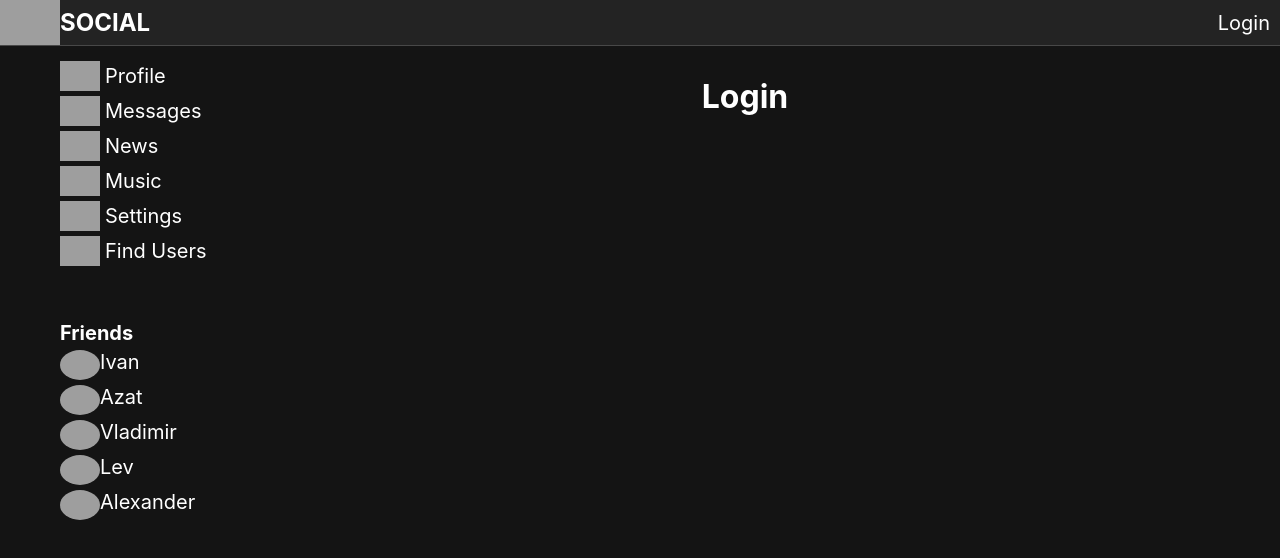
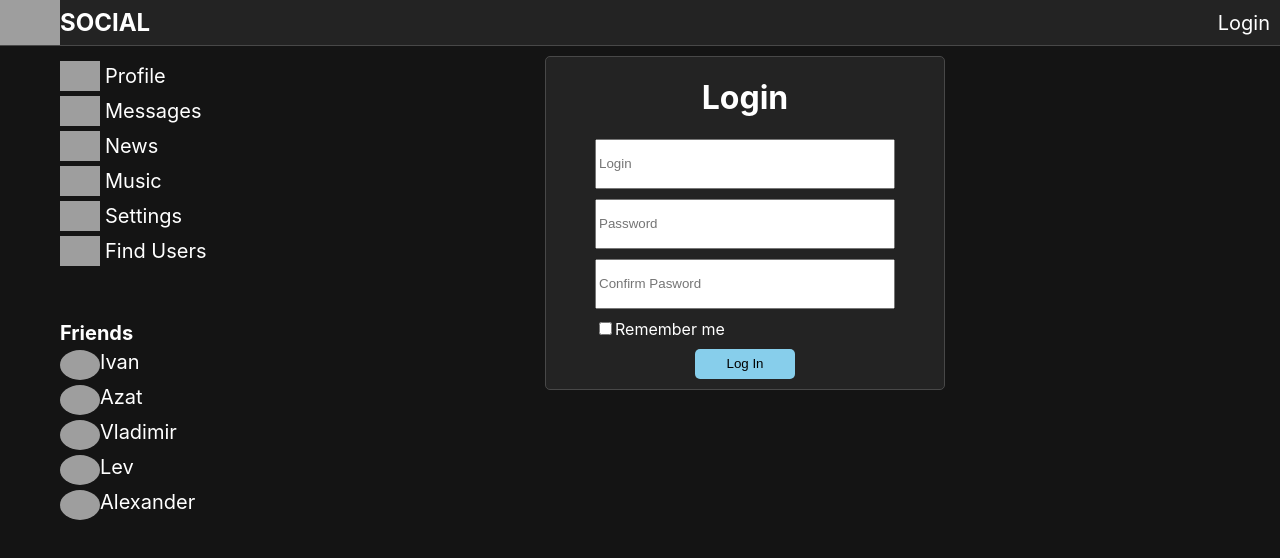
Before and after one commit to KrilovIvan/SocialNetwork, a React (Create React App) app: page /login in a window 1280 px wide. Shown: the top 558 px of the page. Built offline with nearby package versions, Linux system fonts and the light colour scheme; no server answers; grey boxes are pictures that could not be loaded.

Commit message:
Create Login form and validation

```diff
--- a/package.json
+++ b/package.json
@@ -8,6 +8,7 @@
     "@testing-library/react": "^13.2.0",
     "@testing-library/user-event": "^13.5.0",
     "axios": "^0.27.2",
+    "formik": "^2.2.9",
     "react": "^18.1.0",
     "react-dom": "^18.1.0",
     "react-redux": "^8.0.2",
@@ -15,7 +16,8 @@
     "react-scripts": "5.0.1",
     "redux": "^4.2.0",
     "redux-thunk": "^2.4.1",
-    "web-vitals": "^2.1.4"
+    "web-vitals": "^2.1.4",
+    "yup": "^0.32.11"
   },
   "scripts": {
     "start": "react-scripts start",
--- a/src/components/Login/Login.jsx
+++ b/src/components/Login/Login.jsx
@@ -1,9 +1,134 @@
 import React from "react";
 import s from "./Login.module.css";
+import { Formik } from "formik";
+import * as yup from "yup";
+const LoginForm = () => {
+  const validationSchema = yup.object().shape({
+    login: yup
+      .string()
+      .typeError("Должно быть строкой")
+      .required("Обязательно для заполнения"),
+    password: yup
+      .string()
+      .typeError("Должно быть строкой")
+      .required("Обязательно для заполнения"),
+    confirmPasword: yup
+      .string()
+      .oneOf([yup.ref("password")], "Пароли не совпадают!")
+      .required("Обязательно для заполнения"),
+  });
+
+  return (
+    <Formik
+      initialValues={{
+        login: "",
+        password: "",
+        confirmPasword: "",
+        isRemember: false,
+      }}
+      validateOnBlur
+      onSubmit={(values) => {
+        console.log(values);
+      }}
+      validationSchema={validationSchema}
+    >
+      {({
+        values,
+        errors,
+        touched,
+        handleChange,
+        handleBlur,
+        isValid,
+        handleSubmit,
+        dirty,
+      }) => {
+        return (
+          <div className={s.formContaner}>
+            <div>
+              <div>
+                <input
+                  type="text"
+                  name="login"
+                  onChange={handleChange}
+                  onBlur={handleBlur}
+                  value={values.login}
+                  className={s.box}
+                  placeholder="Login"
+                />
+              </div>
+              {touched.login && errors.login && (
+                <span className={s.error}>{errors.login}</span>
+              )}
+            </div>
+
+            <div>
+              <div>
+                <input
+                  type="password"
+                  name="password"
+                  onChange={handleChange}
+                  onBlur={handleBlur}
+                  value={values.password}
+                  className={s.box}
+                  placeholder="Password"
+                />
+              </div>
+              {touched.password && errors.password && (
+                <span className={s.error}>{errors.password}</span>
+              )}
+            </div>
+
+            <div>
+              <div>
+                <input
+                  type="password"
+                  name="confirmPasword"
+                  onChange={handleChange}
+                  onBlur={handleBlur}
+                  value={values.confirmPasword}
+                  className={s.box}
+                  placeholder="Confirm Pasword"
+                />
+              </div>
+              {touched.confirmPasword && errors.confirmPasword && (
+                <span className={s.error}>{errors.confirmPasword}</span>
+              )}
+            </div>
+
+            <div className={s.checkCont}>
+              <div>
+                <input
+                  className={s.checkbox}
+                  type={"checkbox"}
+                  name="isRemember"
+                  onChange={handleChange}
+                />
+                Remember me
+              </div>
+            </div>
+
+            <button
+              disabled={!isValid && !dirty}
+              type="submit"
+              onClick={handleSubmit}
+              className={s.button}
+            >
+              Log In
+            </button>
+          </div>
+        );
+      }}
+    </Formik>
+  );
+};
+
 export const Login = (props) => {
   return (
-    <div className={s.loginContaner}>
-      <h1>Login</h1>
+    <div className={s.contaner}>
+      <div className={s.loginContaner}>
+        <h1>Login</h1>
+        <LoginForm />
+      </div>
     </div>
   );
 };
--- a/src/components/Login/Login.module.css
+++ b/src/components/Login/Login.module.css
@@ -1,10 +1,59 @@
+.contaner {
+  display: flex;
+  flex-direction: column;
+  align-items: center;
+}
+
 .loginContaner {
   display: flex;
+  flex-direction: column;
   justify-content: center;
   align-items: center;
-  /* color: white; */
+  background-color: #232323;
+  border: solid #484848 1px;
+  border-radius: 5px;
+  width: 400px;
+  height: max-content;
+  padding-bottom: 10px;
 }
 
 .loginContaner h1 {
   color: white;
 }
+
+.formContaner {
+  display: flex;
+  flex-direction: column;
+  gap: 10px;
+  align-items: center;
+  justify-content: center;
+}
+
+.box {
+  width: 300px;
+  height: 50px;
+}
+
+.checkCont {
+  display: flex;
+  color: white;
+  align-items: flex-start;
+  width: 300px;
+}
+
+.button {
+  width: 100px;
+  height: 30px;
+  color: black;
+  background: skyblue;
+  border: none;
+  border-radius: 5px;
+}
+.button:hover {
+  cursor: pointer;
+  background-color: rgb(116, 180, 205);
+}
+
+.error {
+  color: #e33333;
+}
```
Also changed, not shown: 1 other file (tests, documents, lock files or other folders).
